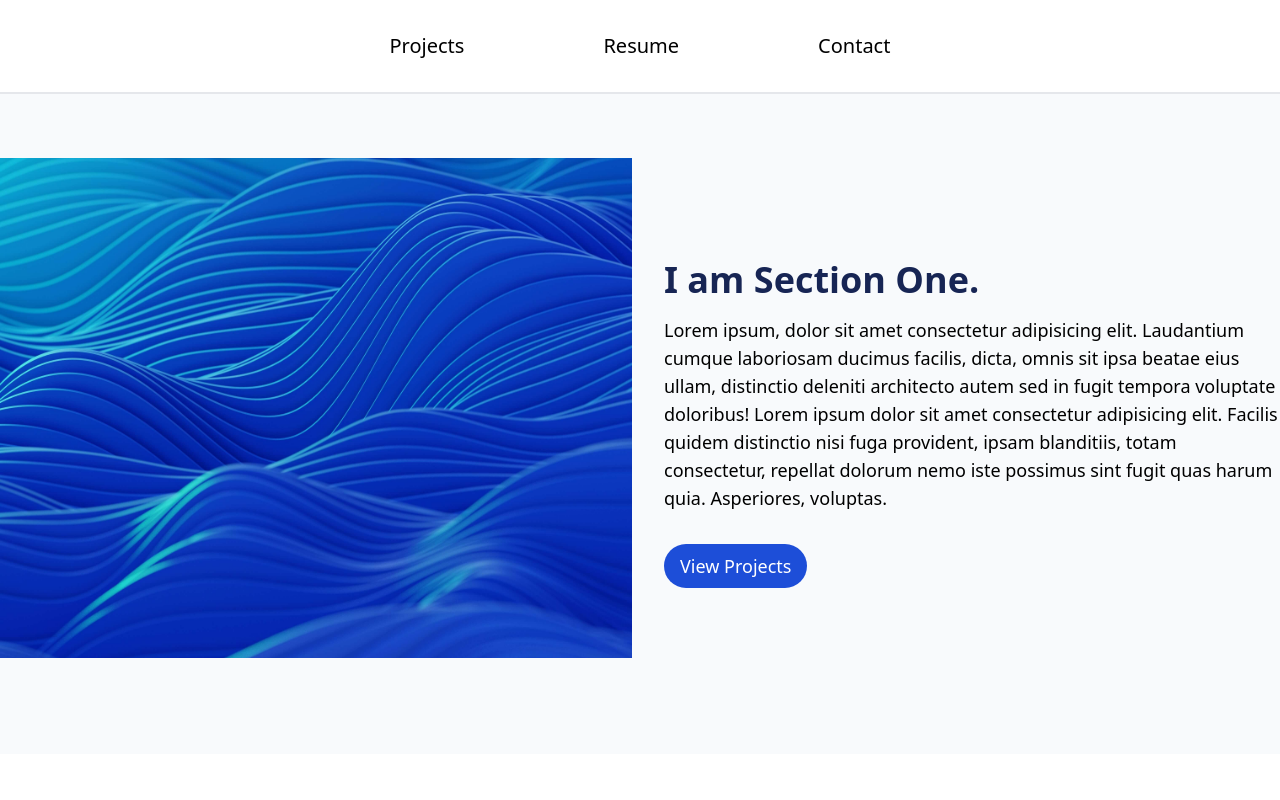
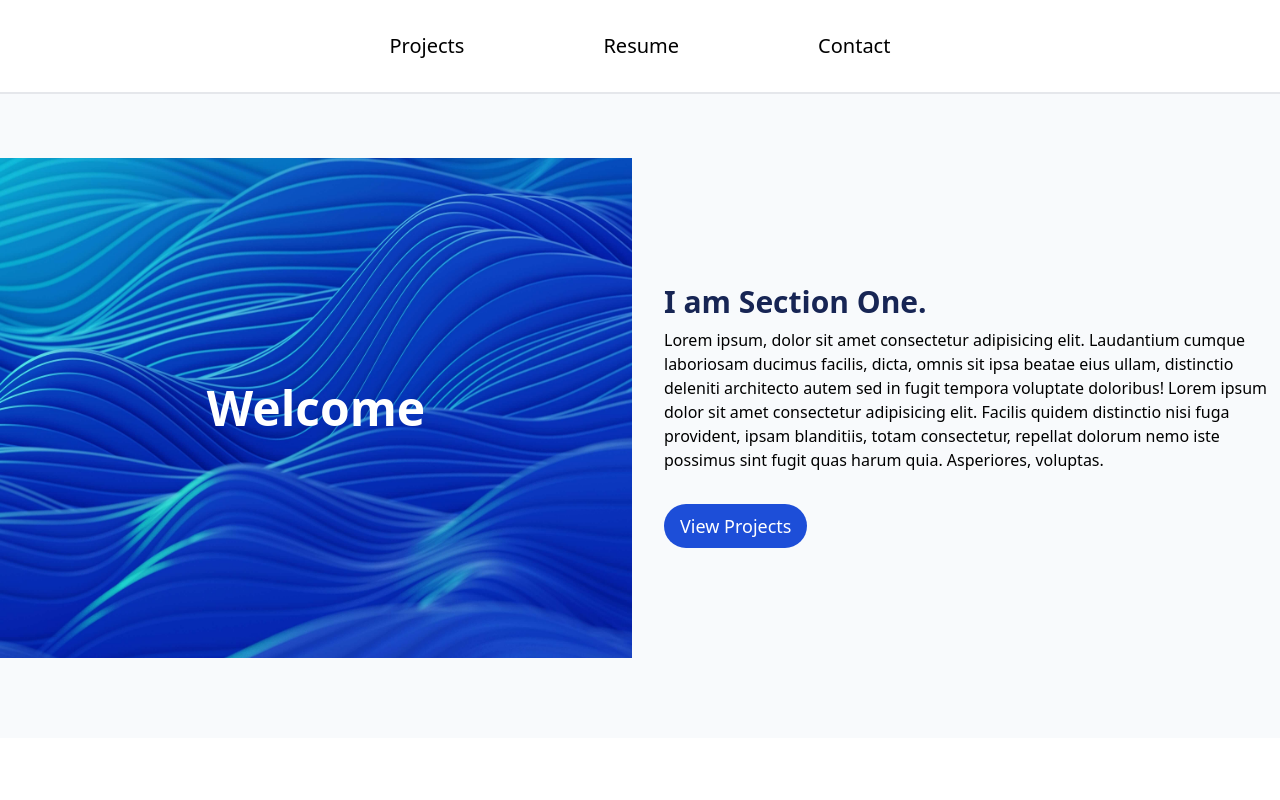
Before and after one commit to dj4815/hello, a React (Vite) app: page / in a window 1280 px wide. Shown: the top 800 px of the page. Built offline with nearby package versions, Linux system fonts and the light colour scheme.

Commit message:
add h1 layer for image

```diff
--- a/src/components/Card.jsx
+++ b/src/components/Card.jsx
@@ -8,9 +8,11 @@ export default function Card({
   bgColor,
 }) {
   return (
-    <div className={`${bgColor} container-2xl px-8 py-12 sm:p-32 mx-4 my-16 lg:mx-48 xl:mx-96 rounded-xl`}>
-        <Heading2 text={heading} headingColor={headingColor} />
-        <Paragraph text={paragraph} paragraphColor={paragraphColor} />
-      </div>
+    <div
+      className={`${bgColor} container-2xl px-8 py-12 sm:p-32 mx-8 my-16 lg:mx-48 xl:mx-96 rounded-xl`}
+    >
+      <Heading2 text={heading} headingColor={headingColor} />
+      <Paragraph text={paragraph} paragraphColor={paragraphColor} />
+    </div>
   );
 }
--- a/src/components/Heading2.jsx
+++ b/src/components/Heading2.jsx
@@ -1,7 +1,7 @@
 export default function Heading2({ text, headingColor = "primary" }) {
       const styles = {
-        primary: "text-4xl font-bold text-blue-950 mb-4",
-        secondary: "text-4xl font-bold text-white mb-4"
+        primary: "text-3xl font-bold text-blue-950 mb-2",
+        secondary: "text-3xl font-bold text-white mb-2"
       };
   return <h2 className={styles[headingColor]}>{text}</h2>;
 }
--- a/src/components/Image.jsx
+++ b/src/components/Image.jsx
@@ -1,10 +1,14 @@
-export default function Image({ image }) {
+export default function Image({ image, imageTitle }) {
   return (
-    <div className="relative w-full h-[500px] overflow-hidden mb-8">
+    <div className="relative w-full h-[500px] overflow-hidden mb-4">
       <img
         src={image}
         className="w-full h-full object-cover object-center lg:w-[200%] lg:object-left"
+        alt="background"
       />
+      <h1 className="absolute inset-0 flex items-center justify-center text-white text-5xl font-bold mx-4">
+        {imageTitle}
+      </h1>
     </div>
   );
 }
--- a/src/components/Main.jsx
+++ b/src/components/Main.jsx
@@ -10,6 +10,7 @@ export default function Main() {
     <>
       <Section
         image="./assets/blue-waves.jpg"
+        imageTitle="Welcome"
         heading="I am Section One."
         paragraph="Lorem ipsum, dolor sit amet consectetur adipisicing elit. Laudantium cumque laboriosam ducimus facilis, dicta, omnis sit ipsa beatae eius ullam, distinctio deleniti architecto autem sed in fugit tempora voluptate doloribus! Lorem ipsum dolor sit amet consectetur adipisicing elit. Facilis quidem distinctio nisi fuga provident, ipsam blanditiis, totam consectetur, repellat dolorum nemo iste possimus sint fugit quas harum quia. Asperiores, voluptas."
         // heading="Hello there!"
--- a/src/components/Paragraph.jsx
+++ b/src/components/Paragraph.jsx
@@ -1,7 +1,7 @@
 export default function Paragraph({ text, paragraphColor = "primary" }) {
   const styles = {
-    primary: "text-lg text-black",
-    secondary: "text-lg text-white",
+    primary: "text-md text-black",
+    secondary: "text-md text-white",
   };
 
   return <p className={styles[paragraphColor]}>{text}</p>;
--- a/src/components/Section.jsx
+++ b/src/components/Section.jsx
@@ -9,7 +9,9 @@ export default function Section({
   buttonText,
   buttonVariant,
   image,
+  imageTitle,
   noTopPadding = false,
+
 }) {
   return (
     <div
@@ -19,7 +21,7 @@ export default function Section({
     >
       <div className="max-w-screen-xl mx-auto grid grid-cols-1 xl:grid-cols-2 gap-4">
         <div className="flex justify-center lg:justify-end">
-          <Image image={image} />
+          <Image image={image} imageTitle={imageTitle} />
         </div>
         <div className="lg:ml-4 lg:px-0 px-4 flex flex-col items-start justify-center text-left">
           <Heading2 text={heading} />
```
